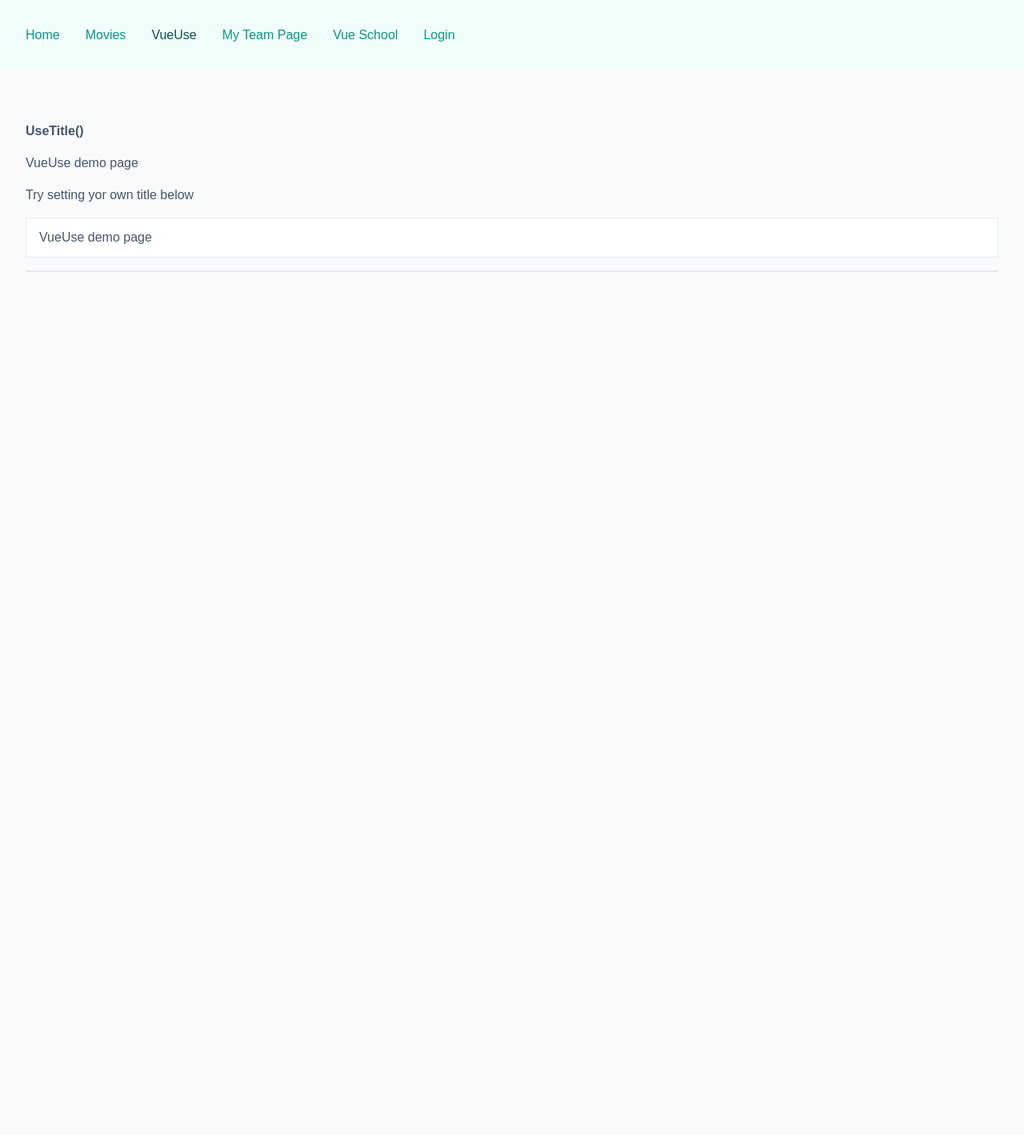
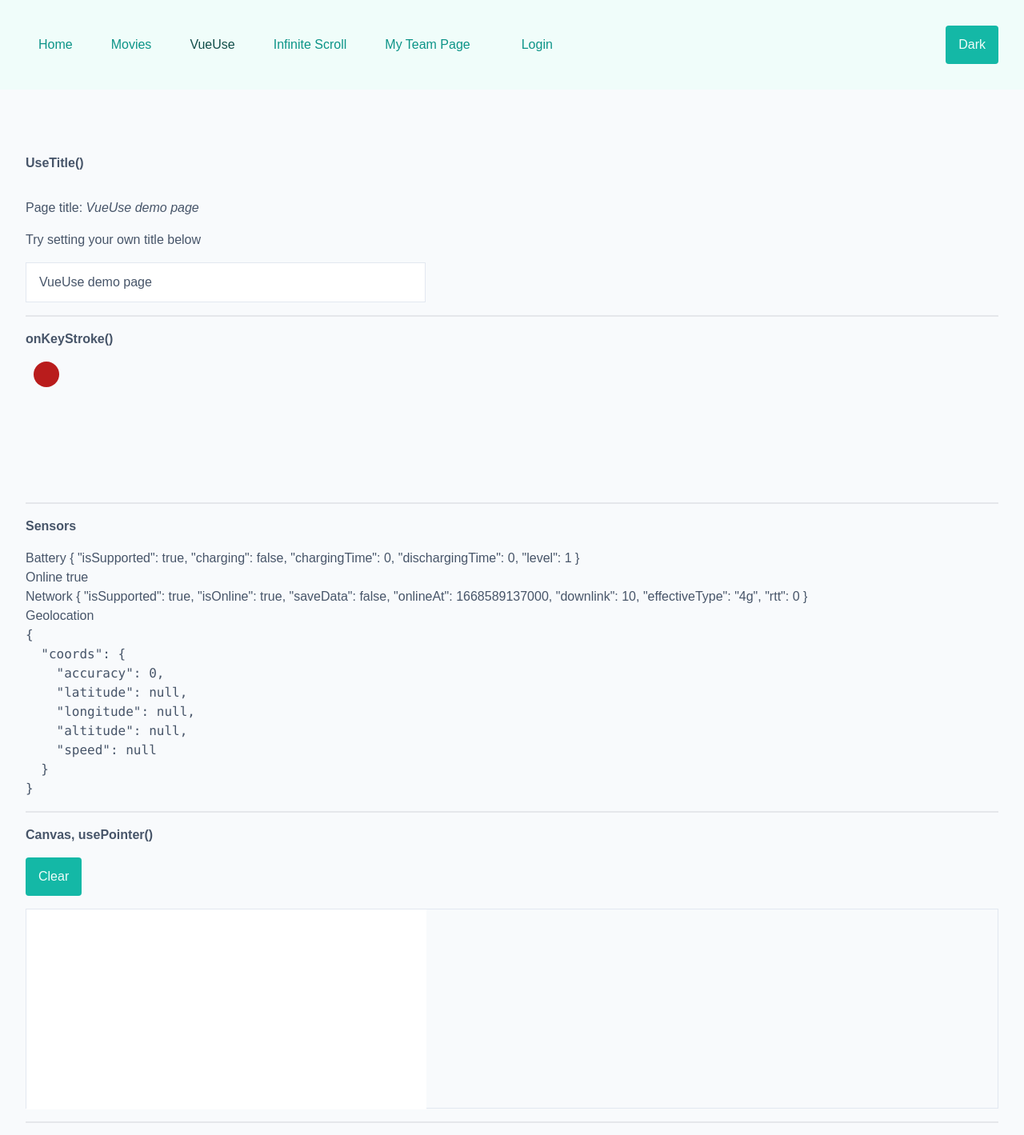
Before and after one commit to petrfaitl/nuxt-3-fundamentals-course, a Nuxt app: page /vueuse in a window 1280 px wide. Shown: the top 1419 px of the page at 80% size. Before the commit the page ends 800 px from the top, so only its background shows below. Built offline with nearby package versions, Linux system fonts and the light colour scheme; no server answers.

Commit message:
Adds vueUse functions

```diff
--- a/app.vue
+++ b/app.vue
@@ -1,44 +1,77 @@
 <script setup>
 
+
+
 useHead({
-  titleTemplate: (titleChunk)=>{
-    return titleChunk? `${titleChunk} | My Movie Search`:`My Movie Search`}
+  titleTemplate: (titleChunk) => {
+    return titleChunk ? `${titleChunk} | My Movie Search` : `My Movie Search`
+  }
 
 })
 </script>
 <template>
   <NuxtLayout>
 
-    <NuxtPage />
+    <NuxtPage/>
   </NuxtLayout>
 
 </template>
 <style>
-body{
+@tailwind base;
+@tailwind components;
+@tailwind utilities;
+
+@layer base {
+  body {
     font-family: sans-serif;
-  @apply text-slate-600 bg-slate-50;
+    @apply text-slate-600 bg-slate-50 dark:text-slate-50 dark:bg-slate-900
   }
-a, .link{
-  @apply text-teal-600 active:text-teal-800 hover:underline
 
+  a, .link {
+    @apply px-4 py-3 hover:shadow-none text-teal-600 active:text-teal-800 hover:underline dark:text-teal-300 dark:active:text-teal-500
   }
-nav{
-  @apply p-8 bg-teal-50 flex gap-8
+  h2{
+    @apply my-4;
   }
+
+  button {
+    @apply px-4 py-3 rounded  hover:shadow-lg transition-all;
+  }
+
+  ::placeholder {
+    @apply dark:text-slate-600;
+  }
+  input{
+    @apply dark:text-slate-600;
+  }
+
+  nav {
+    @apply p-2 md:p-8 bg-teal-50 flex gap-2 md:gap-4 dark:bg-teal-900;
+  }
+}
+
+@layer components {
+  .btn-submit {
+    @apply bg-teal-500 text-teal-50;
+  }
+
   .router-link-active {
     color: red;
   }
+
   .router-link-exact-active {
-  @apply text-teal-900
+    @apply text-teal-900 dark:text-teal-50;
   }
 
   .page-enter-active,
   .page-leave-active {
     @apply transition;
   }
+
   .page-enter-from,
   .page-leave-to {
     opacity: 0;
     filter: blur(1rem);
   }
+}
 </style>
--- /dev/null
+++ b/components/BasicCard.vue
@@ -0,0 +1,24 @@
+<script lang="ts" setup>
+
+const {title, description, src} = defineProps(['src', 'title', 'description'])
+</script>
+
+<template>
+  <div class="bg-white rounded-xl border flex flex-col overflow-hidden hover:shadow-lg hover:scale-[101%] transition-scale duration-150">
+    <div class="w-full h-[150px] overflow-y-hidden">
+      <img :src="src" :alt="title" class="w-full">
+    </div>
+    <div class="p-4 flex flex-col gap-4 my-2">
+      <h3 class=" text-xl font-bold">
+        {{ title }}
+      </h3>
+      <p>
+
+        {{ description }}
+      </p>
+    </div>
+
+  </div>
+</template>
+
+<style scoped></style>
--- /dev/null
+++ b/components/Canvas.vue
@@ -0,0 +1,42 @@
+<script lang="ts" setup>
+
+import {usePointer} from "@vueuse/core";
+
+const pointer = reactive(usePointer());
+const canvas = ref(null);
+
+const {height, width} = defineProps(['height', 'width']);
+
+
+onMounted(()=>{
+  canvas.value.height = height;
+  canvas.value.width = width;
+  console.log(canvas)
+})
+
+
+function clear(){
+  const ctx  = canvas.value.getContext('2d');
+  ctx.fillStyle = 'white';
+  ctx.fillRect(0, 0, canvas.value.width, canvas.value.height);
+}
+
+defineExpose({clear});
+
+watch(pointer, ()=>{
+  if(pointer.pressure === 0) return;
+  const ctx = canvas.value.getContext('2d');
+  ctx.fillStyle = 'red';
+  ctx.fillRect(pointer.x - 150, pointer.y-180, 5, 5)
+})
+
+</script>
+
+
+<template>
+  <div>
+    <canvas ref="canvas" id="canvas" class="bg-white"></canvas>
+  </div>
+</template>
+
+<style scoped></style>
--- a/components/MovieSearch.vue
+++ b/components/MovieSearch.vue
@@ -24,12 +24,12 @@ function next() {
   search(useMovies.value.page);
 }
 
-function pageno(page) {
+function pageno(page: number) {
   useMovies.value.page = page;
   search(page);
 }
 
-async function search( page) {
+async function search( page: number) {
   if (useMovies.value.query) {
     // const {
     //   pending,
--- a/layouts/default.vue
+++ b/layouts/default.vue
@@ -1,4 +1,9 @@
 <script lang="ts" setup>
+
+import {useDark, useToggle} from "@vueuse/core";
+
+const isDark = useDark();
+const toggleDark = useToggle(isDark);
 
 const user = useUser();
 
@@ -6,15 +11,19 @@ const user = useUser();
 
 <template>
   <component is="div">
-    <nav class="">
+    <nav class="flex flex-col md:flex-row flex-wrap">
       <NuxtLink to="/">Home</NuxtLink>
       <NuxtLink to="/movies">Movies</NuxtLink>
       <NuxtLink to="/vueuse">VueUse</NuxtLink>
+      <NuxtLink to="/infinitescroll">Infinite Scroll</NuxtLink>
       <NuxtLink to="/teams/my-team/users/111">My Team Page</NuxtLink>
-      <NuxtLink to="https://vueschool.io/lessons/nuxtlink-for-navigation">Vue School</NuxtLink>
-      <div>
+<!--      <NuxtLink to="https://vueschool.io/lessons/nuxtlink-for-navigation">Vue School</NuxtLink>-->
+      <div class="link">
         <NuxtLink to="/login" v-if="!user.isLoggedIn">Login</NuxtLink>
-        <button @click.prevent="user.logout" v-else class="link">Logout</button>
+        <a href="#" @click.prevent="user.logout" v-else class="">Logout</a>
+      </div>
+      <div class="ml-auto justify-self-end">
+        <button @click="toggleDark()" class="btn-submit ">{{ `${isDark?"Light":"Dark"}` }}</button>
       </div>
     </nav>
     <div class="container mt-16 mx-auto px-8 ">
--- a/nuxt.config.ts
+++ b/nuxt.config.ts
@@ -14,7 +14,9 @@ export default defineNuxtConfig({
   },
   routeRules:{
     "/":{swr:true},
-    "/teams":{static:true}
+    "/teams":{static:true},
+    "/vueuse":{ssr: false},
+    "/infinitescroll":{ssr:false},
 
   }
 })
--- a/package.json
+++ b/package.json
@@ -13,6 +13,7 @@
   },
   "dependencies": {
     "@pinia/nuxt": "^0.4.3",
-    "@vueuse/core": "^9.5.0"
+    "@vueuse/core": "^9.5.0",
+    "@vueuse/nuxt": "^9.5.0"
   }
 }
--- /dev/null
+++ b/pages/infinitescroll.vue
@@ -0,0 +1,31 @@
+<script lang="ts" setup>
+
+import {useInfiniteScroll} from "@vueuse/core";
+
+const productData = ref([]);
+const loaded = ref(0)
+const totalResults = ref(0);
+const el = ref<HTMLElement|null> (null);
+
+
+loadData();
+useInfiniteScroll(el,loadData,{distance: 10});
+
+async function loadData() {
+  if(productData.value.length!==0 && productData.value.length >= totalResults.value) return;
+  console.log("loaded before",loaded.value);
+
+  const {data}   = await useFetch(`https://dummyjson.com/products`, {key:loaded.value.toString(), query:{skip:productData.value.length, limit:10}});
+  console.log(data.value);
+  productData.value.push(...data.value.products);
+  totalResults.value = data.value.total;
+  loaded.value += data.value.skip + data.value.limit;
+  console.log("loaded after",loaded.value);
+}
+</script>
+
+<template>
+  <div ref="el" class="grid grid-cols-1 md:grid-cols-3 gap-8 max-w-2xl mx-auto mb-8">
+    <BasicCard  v-for="product in productData" :key="product.id" :title="product.title" :src="product.thumbnail" :description="product.description"/>
+  </div>
+</template>
--- a/pages/login.vue
+++ b/pages/login.vue
@@ -9,11 +9,15 @@ const credentials = reactive({
 definePageMeta({
   layout:"plain",
 })
+
+useHead({
+  title: "Login"
+})
 </script>
 
 <template>
   <div class="flex mx-auto justify-center w-[450px] h-screen items-center" >
-    <form @submit.prevent="user.login()" class="flex flex-col gap-4 w-full bg-slate-200 p-16 rounded-xl shadow">
+    <form @submit.prevent="user.login()" class="flex flex-col gap-4 w-full bg-slate-200 dark:bg-slate-600 p-16 rounded-xl shadow">
       <label for="username">
         Username
       </label>
@@ -23,7 +27,7 @@ definePageMeta({
       </label>
         <input type="password" autocomplete="current-password" name="password" id="password" placeholder="Enter password" v-model="credentials.password">
       <div class="mt-8">
-        <button type="submit" class="px-4 py-3 bg-teal-300 rounded w-full text-teal-900 hover:shadow-lg transition-all">Login</button>
+        <button type="submit" class="btn-submit w-full">Login</button>
       </div>
     </form>
   </div>
@@ -35,7 +39,5 @@ definePageMeta({
 input{
   @apply px-4 py-3 rounded shadow;
 }
-label{
-  ;
-}
+
 </style>
--- a/pages/vueuse.vue
+++ b/pages/vueuse.vue
@@ -1,25 +1,136 @@
 <script lang="ts" setup>
-import {useTitle} from '@vueuse/core';
+import {
+  useTitle,
+  onKeyStroke,
+  useBattery,
+  useGeolocation,
+  useNetwork,
+  useOnline,
+  usePointer,
+  useScroll
+} from '@vueuse/core';
 
 const title = useTitle();
 console.log(title.value)
 title.value = "VueUse demo page";
 
+const position = ref({x: 10, y: 0});
+const canvas = ref(null);
+
+const controls = {
+  ArrowUp: () => position.value.y -= 5,
+  ArrowDown: () => position.value.y += 5,
+  ArrowLeft: () => position.value.x -= 5,
+  ArrowRight: () => position.value.x += 5,
+}
+
+onKeyStroke(Object.keys(controls), (e) => {
+  e.preventDefault();
+  controls[e.key]();
+
+})
+
+function clearCanvas() {
+  canvas.value.clear();
+}
+
+
+const battery = useBattery();
+const online = useOnline();
+const network = useNetwork();
+const {coords, locatedAt, error} = useGeolocation();
+
+const scrollBox = ref(null);
+const scroll = useScroll(scrollBox);
+
 </script>
 
 <template>
   <div>
-    <div class="flex flex-col gap-4">
+    <section class="flex flex-col gap-4 items-start">
 
       <h2 class="font-bold">
         UseTitle()
       </h2>
-      <p>{{ title }}</p>
-      <p>Try setting yor own title below</p>
-      <input type="text" v-model="title" class="border border-slate-200 py-3 px-4"/>
-    </div>
+      <p>Page title: <span class="italic">{{ title }} </span></p>
+      <p>Try setting your own title below</p>
+      <input type="text" v-model="title" class="border border-slate-200 py-3 px-4 w-[500px]"/>
+    </section>
     <div class="border my-4"></div>
+    <section class="w-full h-[200px]">
+      <h2 class="font-bold">
+        onKeyStroke()
+      </h2>
+      <div class="relative">
+
+        <div class="ball"></div>
+      </div>
+    </section>
+    <div class="border my-4"></div>
+    <section class="w-full">
+      <h2 class="font-bold">
+        Sensors
+      </h2>
+
+      Battery {{ battery }} <br>
+      Online {{ online }} <br>
+      Network {{ network }} <br>
+      Geolocation
+      <pre lang="json">{{
+          JSON.stringify({
+            coords:
+                {
+                  accuracy: coords.accuracy,
+                  latitude: coords.latitude,
+                  longitude: coords.longitude,
+                  altitude: coords.altitude,
+                  speed: coords.speed,
+                }
+          }, null, 2)
+
+        }}</pre>
+    </section>
+    <div class="border my-4"></div>
+    <section class="w-full">
+      <h2 class="font-bold ">
+        Canvas, usePointer()
+      </h2>
+      <div>
+
+      </div>
+      <button @click.prevent="clearCanvas()" class="btn-submit mb-4">Clear</button>
+      <div class="w-full h-[250px] border border-slate-200 text-slate-900 dark:border-slate-50">
+        <Canvas height="250" width="500" ref="canvas"/>
+
+      </div>
+    </section>
+    <div class="border my-4"></div>
+    <section class="w-full h-[200px]">
+
+      <div class="w-[250px] h-[250px] p-2 overflow-scroll bg-white border" ref="scrollBox">
+        Lorem ipsum dolor sit amet, consectetur adipisicing elit. Delectus necessitatibus nisi quae quasi quidem
+        repellendus. Ab aliquid eos esse molestias nam, perferendis provident. Hic iste laudantium nemo pariatur quam,
+        voluptatem.
+
+        Lorem ipsum dolor sit amet, consectetur adipisicing elit. Delectus necessitatibus nisi quae quasi quidem
+        repellendus. Ab aliquid eos esse molestias nam, perferendis provident. Hic iste laudantium nemo pariatur quam,
+        voluptatem.
+
+      </div>
+      <pre class="my-12">
+        {{scroll}}
+      </pre>
+    </section>
   </div>
+
 </template>
 
-<style scoped></style>
+<style scoped>
+
+.ball {
+  @apply h-8 w-8 rounded-full bg-red-700 dark:bg-red-400 absolute;
+  top: v-bind(position.y+ 'px');
+  left: v-bind(position.x+ 'px');
+
+}
+</style>
--- a/tailwind.config.js
+++ b/tailwind.config.js
@@ -1,5 +1,6 @@
 /** @type {import('tailwindcss').Config} */
 module.exports = {
+  darkMode:"class",
   content: [],
   theme: {
     extend: {},
```
Also changed, not shown: pages/movie/[id].vue (+16 -3 lines), 1 other file (tests, documents, lock files or other folders). Lines whose indentation alone changed are shown as unchanged.
